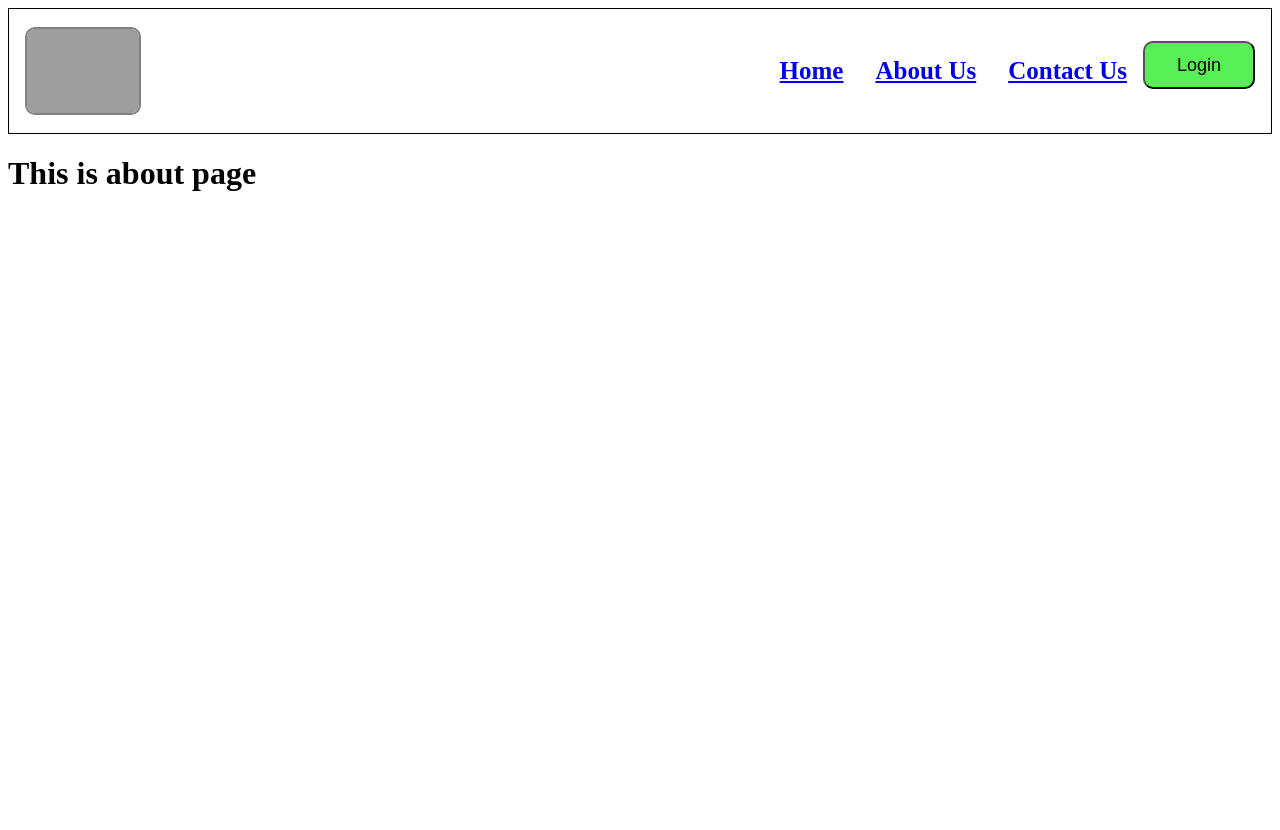
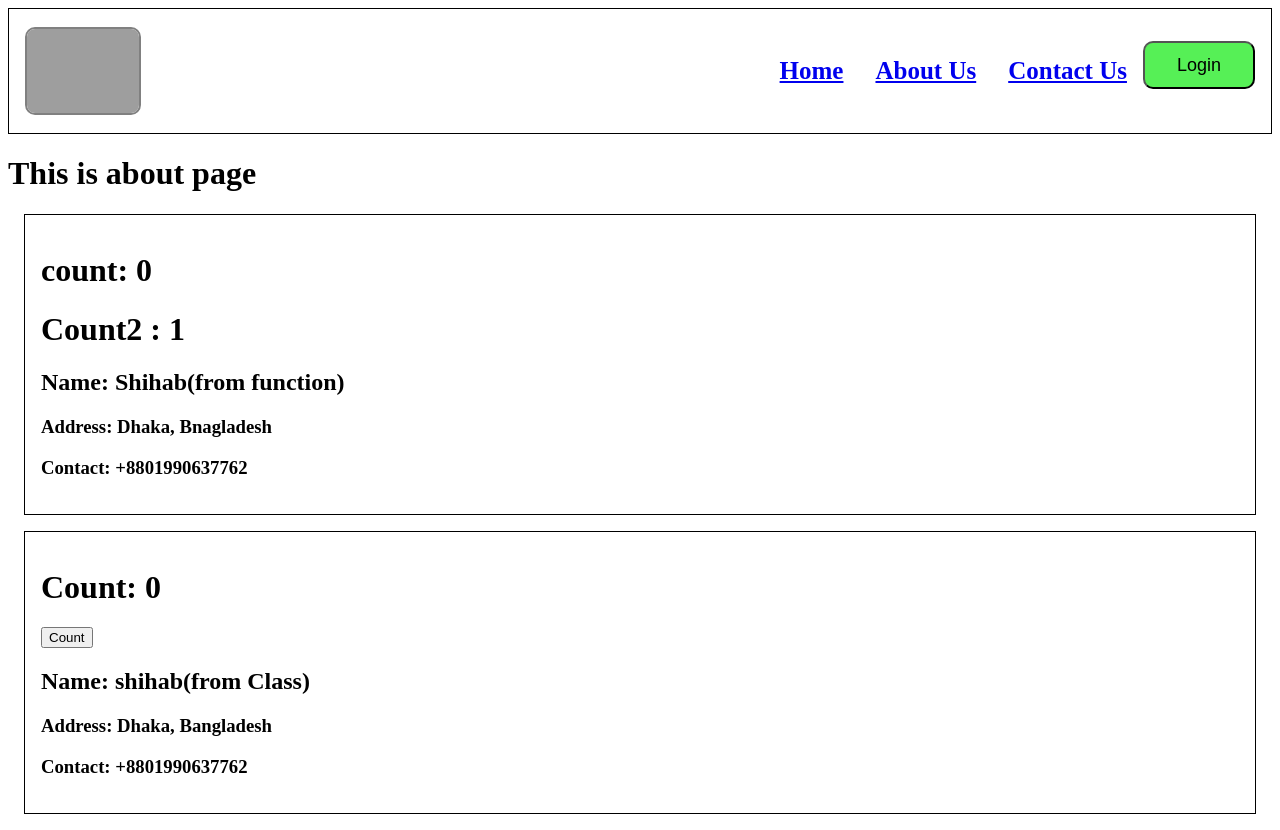
Before and after one commit to bymshihab/Tasty-Tap, a React (Vite) app: page /about in a window 1280 px wide. Before the commit the page ends 800 px from the top, so only its background shows below. Built offline with nearby package versions, Linux system fonts and the light colour scheme; grey boxes are pictures that could not be loaded.

Commit message:
sate is introduced in class component

```diff
--- a/index.css
+++ b/index.css
@@ -93,24 +93,32 @@
   background-color: #f0f0f0;
 }
 
-.shimmer-img{
-
+.shimmer-img {
   height: 8rem;
   border-radius: 10px;
   background-color: gray;
 }
 
-.shimmer-name, .shimmer-name1, .shimmer-name2{
+.shimmer-name,
+.shimmer-name1,
+.shimmer-name2 {
   margin-top: 1rem;
   height: 2rem;
   border-radius: 10px;
   border: 1px solid gray;
 }
 
-.btn-login{
+.btn-login {
   padding: 0 2rem;
   height: 3rem;
   font-size: large;
   border-radius: 10px;
   background-color: rgb(86, 240, 86);
 }
+
+/* user card... */
+.user-card{
+  border: 1px solid black;
+  padding: 1rem;
+  margin: 1rem;
+}
--- a/src/components/AboutUs.jsx
+++ b/src/components/AboutUs.jsx
@@ -1,7 +1,13 @@
+import User from "./User";
+import UserClass from "./UserClass";
+
+
 const AboutUs = () => {
   return (
     <div>
       <h1>This is about page</h1>
+      <User name={"Shihab(from function)"}></User>
+      <UserClass name={"shihab(from Class)"} location={"Dhaka, Bangladesh"}></UserClass>
     </div>
   );
 };
--- /dev/null
+++ b/src/components/User.jsx
@@ -0,0 +1,18 @@
+import React, { useState } from 'react';
+
+const User = ({name}) => {
+    const[count, setCount] = useState(0);
+    const[count2, setCount2] = useState(1);
+
+    return (
+        <div className='user-card'>
+            <h1>count: {count}</h1>
+            <h1>Count2 : {count2}</h1>
+            <h2>Name: {name}</h2>
+            <h3>Address: Dhaka, Bnagladesh</h3>
+            <h3>Contact: +8801990637762</h3>
+        </div>
+    );
+};
+
+export default User;
--- /dev/null
+++ b/src/components/UserClass.js
@@ -0,0 +1,40 @@
+// It's a normal JS class. Where class extends to react component and render method inside class that return JSX which will be convert into html and display it into webpage.
+
+import React from "react";
+
+class UserClass extends React.Component {
+  constructor(props) {
+    super(props);
+    console.log(props);
+
+    this.state = {
+      count: 0,
+      count2: 1,
+    };
+  }
+
+  render() {
+    const { name, location } = this.props;
+    const { count } = this.state;
+
+    return (
+      <div className="user-card">
+        <h1>Count: {count}</h1>
+        <button
+          onClick={() => {
+            this.setState({
+              count: this.state.count + 1,
+            });
+          }}
+        >
+          Count
+        </button>
+        <h2>Name: {name}</h2>
+        <h3>Address: {location}</h3>
+        <h3>Contact: +8801990637762</h3>
+      </div>
+    );
+  }
+}
+
+export default UserClass;
```
Also changed, not shown: 4 other files (tests, documents, lock files or other folders).
